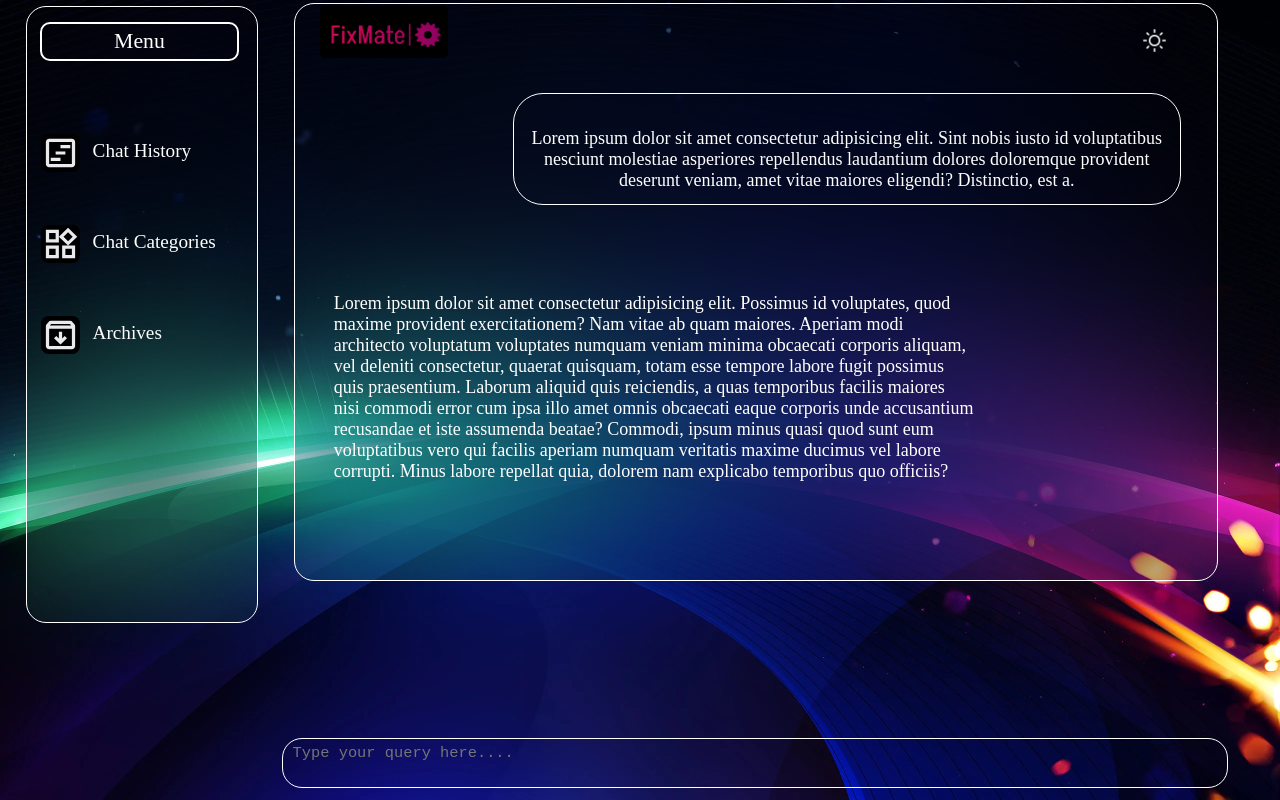
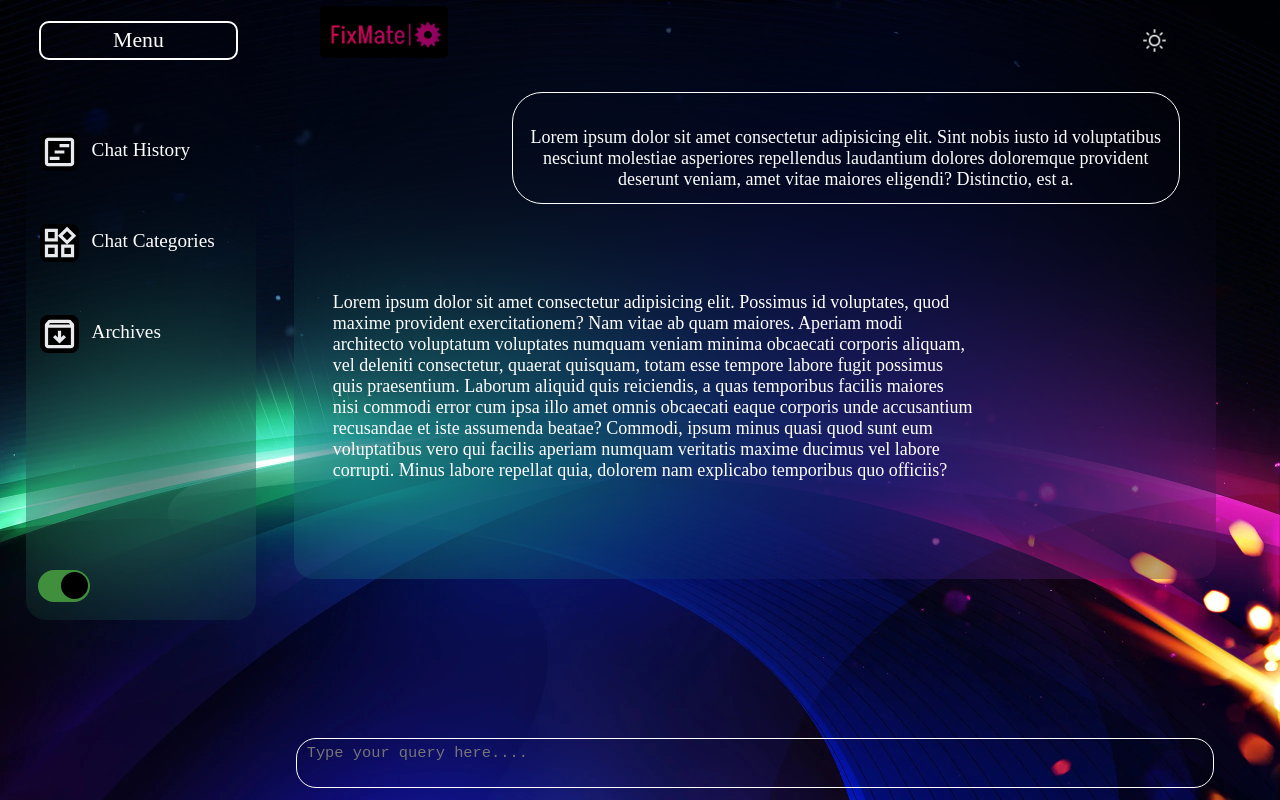
Before and after one commit to SharizHussain/FixMate-AI, a React (Vite) app: page / in a window 1280 px wide. Built offline with nearby package versions, Linux system fonts and the light colour scheme.

Commit message:
toggle sidebar and some fixes

```diff
--- a/src/App.css
+++ b/src/App.css
@@ -86,6 +86,7 @@
   margin: 0 0 0 0;
   left: 0;
   border-radius: 5px;
+  transition: transform 0.5s;
 }
 
 .header>.navRight {
@@ -207,7 +208,7 @@
   width: 18vw;
   margin: 0.5vw 0 0 2vw;
   background-color: var(--sidebar-background-color);
-  border: 1px solid var(--color);
+  /* border: 1px solid var(--color); */
   border-radius: 20px;
   display: flex;
   flex-direction: column;
@@ -217,7 +218,7 @@
 }
 
 .sidebarOff {
-  margin-left: -15vw;
+  margin-left: -20vw;
 }
 
 .sidebar>img {
@@ -283,36 +284,39 @@
 }
 
 .sidebarToggle {
-  position: absolute;
+  position: fixed;
   z-index: 11;
   height: 2.5vw;
-  width: 5.5vw;
+  width: 4vw;
   font-variant-caps: petite-caps;
   border: none;
   border-radius: 20px;
   /* padding: 1vw 1vw; */
-  margin: 26vw 0 0 18vw;
+  margin: 44vw 0 0 -12vw;
   background-color: #3f8f3c;
+  transition: 1s;
 }
 
 .sidebarToggleOff {
   background-color: rgb(202, 23, 23);
+  transform: translateX(20vw);
 }
 
 .sidebarToggle>div {
-  height: 2vw;
-  width: 2vw;
+  height: 1.8vw;
+  width: 1.8vw;
   background-color: black;
   border-radius: 50%;
   border: 2px solid black;
-  margin: 0 0 0 3vw;
+  margin: 0 0 0 1.8vw;
   transition: 1s;
 }
 
 .toggleOff {
-  transform: translateX(-2.9vw);
+  transform: translateX(-2vw);
   transition: 1s;
 }
+
 
 .glassEffect {
   position: absolute;
@@ -379,39 +383,33 @@
 }
 
 /**** Mini Sidebar ****/
-.miniSidebar {
+/* .miniSidebar {
   position: absolute;
   z-index: 1;
   height: 100vh;
-  width: 6vw;
-  background-color: black;
-  margin: 0 0 0 -6vw;
+  width: 5vw;
+  background-color: transparent;
+  backdrop-filter: blur(100px);
+  left: 0;
+  margin-left: -10vw;
   transition: 1s;
 }
 
 .miniSidebarCome {
-  border-right: 5px solid #03346E;
-  margin: 0vw;
+  margin-left: 12vw;
 }
 
-.miniMenuTabs {
-  display: flex;
-  flex-direction: column;
-  margin: 2vw 0 0 1vw;
-  gap: 3vw;
-}
+.curveMiniSidebar{
+  position: absolute;
+  z-index: -1;
+  height: 25vw;
+  width: 10vw;
+  backdrop-filter: blur(100px);
+  left: 0;
+  margin: 12vw 0 0 -3vw;
+  border-radius: 20px;
+} */
 
-.miniMenuTabs>img {
-  cursor: pointer;
-  width: 4vw;
-  transition: 0.3s;
-  border-radius: 50%;
-}
-
-.miniMenuTabs>img:hover{
-  border-radius: 0%;
-  background-color: white;
-}
 
 /**** Main ****/
 
@@ -428,20 +426,21 @@ main {
 }
 
 .chatArea{
-  border: 1px solid var(--color);
+  /* border: 1px solid var(--color); */
   border-radius: 20px;
   height: 45vw;
   width: 72vw;
   margin: 0.2vw 0 0 23%;
   backdrop-filter: blur(100px);
+  transition: transform 0.5s;
 }
 
 .mainInput {
   position: absolute;
-  width: 72.2vw;
+  width: 70vw;
   height: 3vw;
   bottom: 1.5%;
-  margin-left: 22%;
+  margin-left: 23.1%;
   font-size: 1.2vw;
   background-color: transparent;
   color: var(--color);
@@ -449,11 +448,16 @@ main {
   border-radius: 20px;
   border: 1px solid var(--color);
   resize: none;
-  transition: 1s ease-in-out;
+  transition: margin-left 1s ease-in-out;
+  transition: transform 0.5s;
+}
+.inputFocused{
+  backdrop-filter: blur(100px);
 }
 
 .mainInputTrans {
-  margin-left: 17%;
+  transition: 0.5s;
+  transform: translateX(-9vw);
 }
 
 .question_in_chat{
--- a/src/App.jsx
+++ b/src/App.jsx
@@ -14,10 +14,11 @@ function App() {
   const first = useRef("")
   const [sidColor, setSidColor] = useState(true);
   const [miniIcons, setMiniIcons] = useState([true, true, true]);
+  const [input,setInput] = useState("");
 
 
                         // Toggle mechanism for Back button in sidebar menu
-                        // by default back button is not visible but when someone click
+                        // by default, back button is not visible but when someone click
                         // on any menuTabs then back button will visible
   useEffect(() => {
     const currentMenu = document.querySelector('.currentMenu')
@@ -82,7 +83,7 @@ function App() {
       <header className={`header ${dark ? "" : "lightMode"}`}>
         <div className='navLeft'>
           {/* <img src={icons.aiIcon} alt="icon" className='icon' /> */}
-          <img src={icons.logo} alt="title" className='title' />
+          <img src={icons.logo} alt="title" className={`title ${toggle ? "" : "mainInputTrans"}`} />
         </div>
 
         <div className='navRight'>
@@ -134,81 +135,22 @@ function App() {
           </>
         }
 
-        {/* <button className={`sidebarToggle ${toggle ? "" : "sidebarToggleOff"}`} onClick={() => setToggle(!toggle)}><div className={`toggleBtn ${toggle ? "" : "toggleOff"}`}></div></button> */}
-      </section>
+        <button className={`sidebarToggle ${toggle ? "" : "sidebarToggleOff"}`} onClick={() => setToggle(!toggle)}><div className={`toggleBtn ${toggle ? "" : "toggleOff"}`}></div></button>
 
                                   {/* Mini Sidebar */}
 
-   {/*  <section className={`miniSidebar ${toggle ? "" : "miniSidebarCome"} ${dark ? "" : "lightMode"}`}>
-        <div className='miniMenuTabs'>
-          <img
-          title="Chat History"
-          onClick={() => {
-            setMenu("Chat History");
-            setToggle(true);
-            }}
-            onMouseEnter={() => {
-              const newIcons = [...miniIcons];
-              newIcons[0] = false;
-              setMiniIcons(newIcons);
-              }}
-              onMouseLeave={() => {
-                const newIcons = [...miniIcons];
-                newIcons[0] = true;
-                setMiniIcons(newIcons);
-                }}
-                src={miniIcons[0] ? icons.imgHistory : icons.imgHistoryBlack}
-                className="miniIcons"
-                />
+     {/* <section className={`miniSidebar ${toggle ? "" : "miniSidebarCome"} ${dark ? "" : "lightMode"}`}> */}
+            {/* <div className={`curveMiniSidebar ${toggle ? "" : "miniSidebarCome"}`}></div> */}
+     {/* </section> */}
 
-                <img
-                title="Chat Categories"
-                onClick={() => {
-                  setMenu("Categories");
-                  setToggle(true);
-                  }}
-                  onMouseEnter={() => {
-                    const newIcons = [...miniIcons];
-                    newIcons[1] = false;
-                    setMiniIcons(newIcons);
-                    }}
-                    onMouseLeave={() => {
-                      const newIcons = [...miniIcons];
-                      newIcons[1] = true;
-                      setMiniIcons(newIcons);
-                      }}
-                      src={miniIcons[1] ? icons.imgCatg : icons.imgCatgBlack}
-                      className="miniIcons"
-                      />
+      </section>
 
-                      <img
-            title="Archives"
-            onClick={() => {
-              setMenu("Archives");
-              setToggle(true);
-              }}
-              onMouseEnter={() => {
-              const newIcons = [...miniIcons];
-              newIcons[2] = false;
-              setMiniIcons(newIcons);
-              }}
-              onMouseLeave={() => {
-                const newIcons = [...miniIcons];
-                newIcons[2] = true;
-                setMiniIcons(newIcons);
-                }}
-                src={miniIcons[2] ? icons.imgArchive : icons.imgArchiveBlack}
-                className="miniIcons"
-                />
-                </div>
-                </section>
-
-                {/* Main */}
+                                  {/* Main */}
 
      <main className={`${dark ? "" : "lightMode"}`}>
         <img src={currentWallpaper} alt="" className="appliedWallpaper" ref={first}/>
 
-        <div className='chatArea'>
+        <div className={`chatArea ${toggle ? "" : "mainInputTrans"}`}>
 
         <div className='question_in_chat'>
             <img src="" alt="" />
@@ -225,8 +167,8 @@ function App() {
           </div>
 
         </div>
+        <textarea name="" id="" onChange={(e)=>setInput(e.target.value)} className={`mainInput ${toggle ? "" : "mainInputTrans"} ${input==="" ? "" : "inputFocused"}`} placeholder='Type your query here....'></textarea>
 
-        <textarea name="" id="" className={`mainInput ${toggle ? "" : "mainInputTrans"}`} placeholder='Type your query here....'></textarea>
       </main>
 
                                     {/* Footer*/}
```
